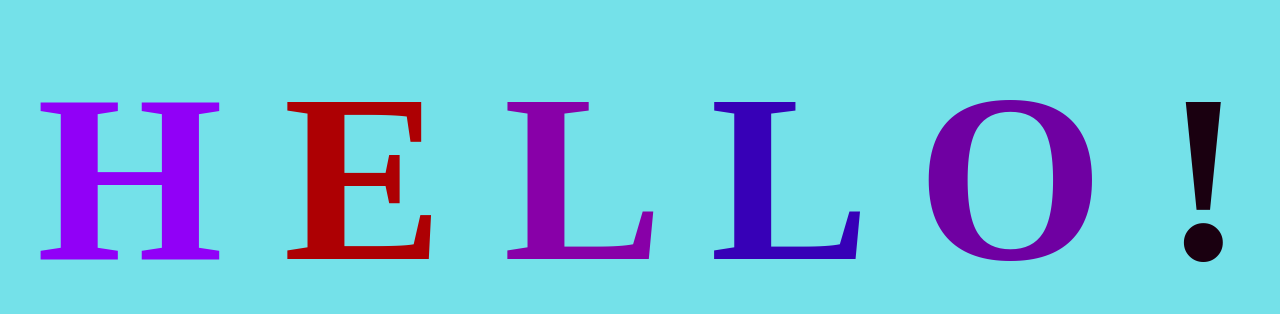
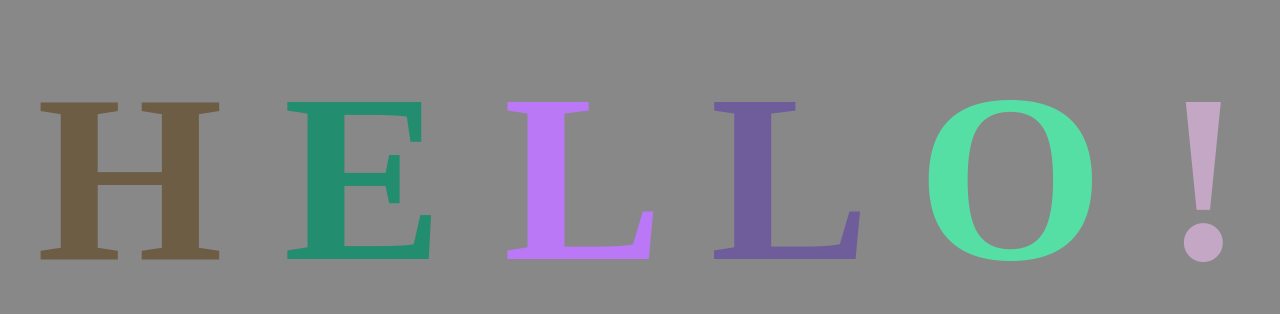
Before and after one commit to Kle012/AnimatedTextGitDemo, a plain HTML site: page index.html in a window 1280 px wide. Shown: the part 230-544 px from the top of the page. Drawn offline with Linux system fonts and the light colour scheme.

Commit message:
change bg to black half opacity

```diff
--- a/app.css
+++ b/app.css
@@ -3,7 +3,7 @@ body {
     justify-content: center;
     align-items: center;
     height: 100vh;
-    background-color: rgba(24, 206, 219, 0.599);
+    background-color: rgba(0, 0, 0, 0.466);
 }
 
 h1 {
--- a/app.js
+++ b/app.js
@@ -1,6 +1,6 @@
 function randomRGB() {
     const r = Math.floor(Math.random() * 256);
-    const g = 0;
+    const g = Math.floor(Math.random() * 256);
     const b = Math.floor(Math.random() * 256);
     return `rgb(${r},${g},${b})`
 }
```
